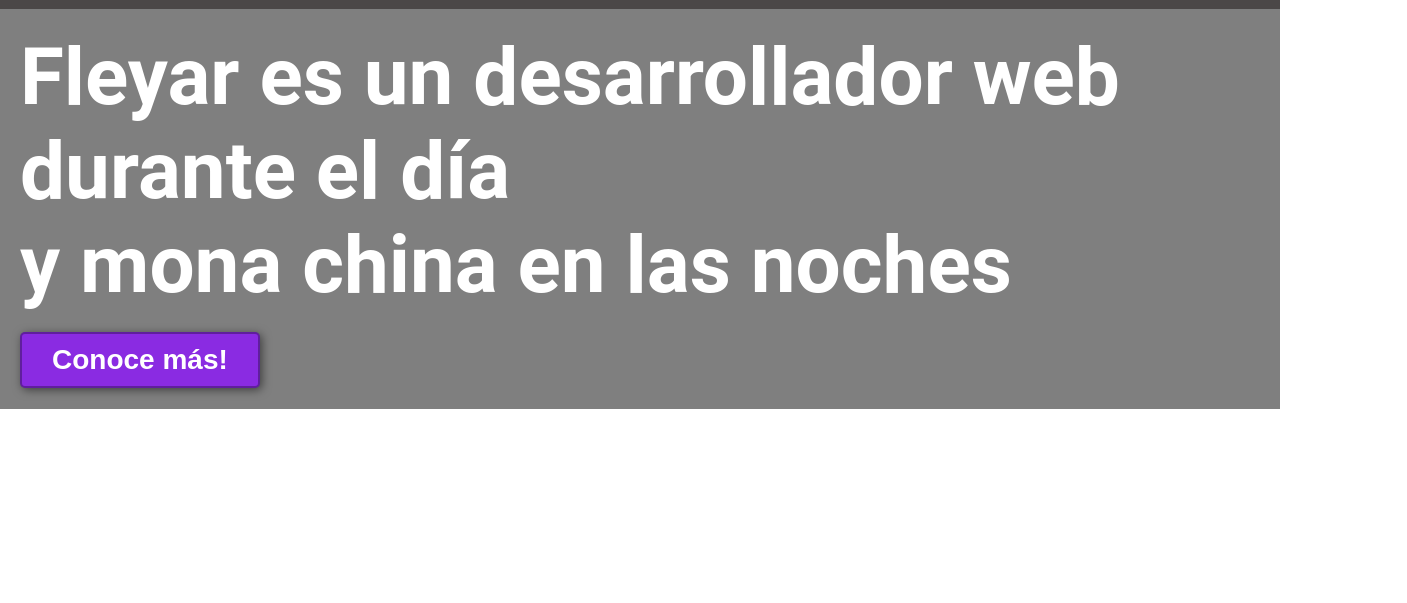
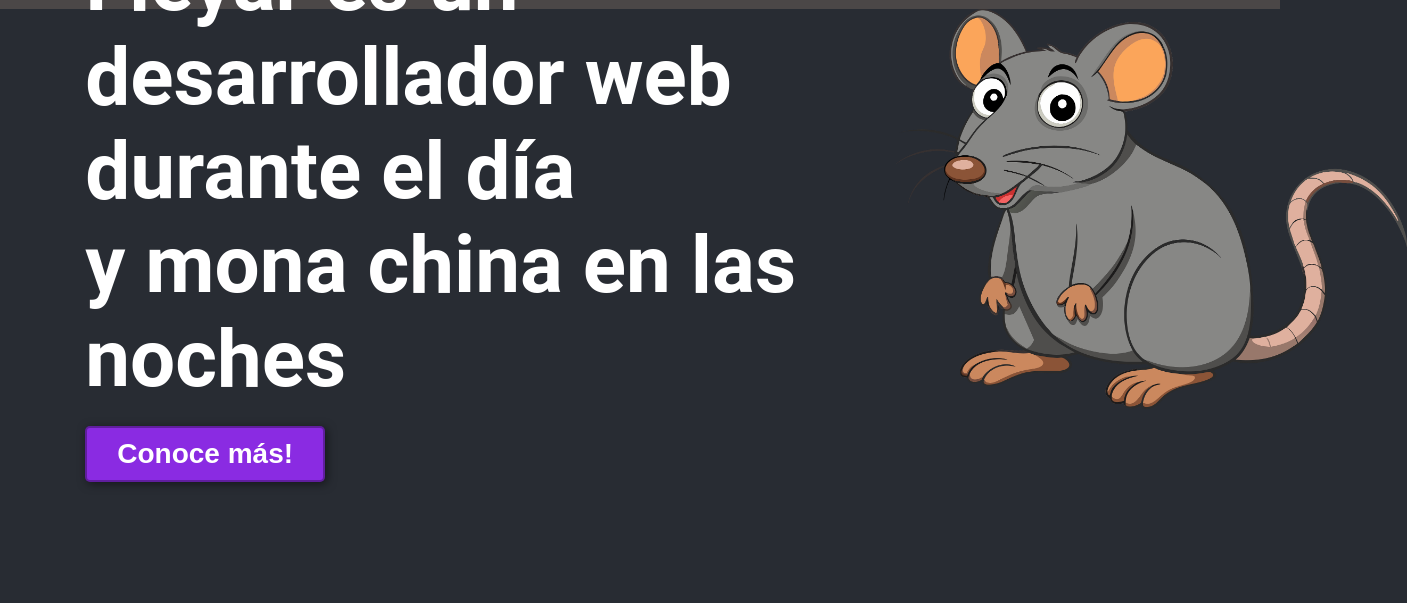
Before and after one commit to Fleyar/portafolio, a plain HTML site: page index.html in a window 1280 px wide. Shown: the part 71-674 px from the top of the page, 1407 px wide, since content can reach past the window. Drawn offline with Linux system fonts and the light colour scheme.

Commit message:
seccion 1

```diff
--- a/index.css
+++ b/index.css
@@ -8,6 +8,7 @@ html{
 }
 
 body{
+    background-color: #282C33;
     font-family: 'Roboto', sans-serif;
     /* margin-left: 45px;
     margin-right: 45px; */
@@ -93,14 +94,8 @@ header a:hover{
     align-items: start;
     justify-content: center;
     /* text-align: center; */
-    flex-direction: column;
+    /* flex-direction: column; */
     height: 50vh;
-    background-image: linear-gradient(
-        0deg,
-        rgba(0,0,0,0.5),
-        rgba(0,0,0,0.5)
-    )
-    ,url("media/hero.jpg");
     background-repeat: no-repeat;
     background-size: cover;
     background-position: center center;
@@ -115,9 +110,28 @@ header a:hover{
     margin-left: 20px;
     margin-top: 20px;
 }
+#image-hero{
+    width: 30%;
+    height: 50vh;
+}
+.redes{
+    width: 10%;
+}
+.heroin{
+    display: flex;
+    align-items: start;
+    justify-content: center;
+    /* text-align: center; */
+    flex-direction: column;
+    height: 50vh;
+    /* background-image: linear-gradient(0deg, rgba(0, 0, 0, 0.5), rgba(0, 0, 0, 0.5)), url(media/hero.png); */
+    background-repeat: no-repeat;
+    background-size: cover;
+    background-position: center center;
+}
 
 #fleyarin .container{
-    text-align: center;
+    /* text-align: center; */
     padding: 200px 12px;
 }
 
--- a/index.html
+++ b/index.html
@@ -19,20 +19,24 @@
 
     <div class="container-body">
     <section id="hero">
-        <h1>Fleyar es un desarrollador web durante el día <br> y mona china en las noches</h1>
-        <button>Conoce más!</button>
+        <div class="redes"><a href="discord"></a></div>
+        <div class="heroin">
+            <h1>Fleyar es un desarrollador web durante el día <br> y mona china en las noches</h1>
+            <button>Conoce más!</button>
+        </div>
+        <div class ="image" id="image-hero"><img src="media/image-hero.png" alt="media" style="height: 50vh;"></div>
     </section>
 
-   <!--  <section id="fleyarin">
+    <section id="fleyarin">
         <div class="container">
             <div class="img-container"></div>
             <div class="texto">
 
-                <h2>Somos <span class="color-acento">ProgramaYa!</span></h2>
+                <h2><span class="color-acento">#</span>Proyectos</h2>
                 <p>Lorem ipsum dolor sit amet consectetur adipisicing elit. Suscipit veritatis a autem sed dignissimos commodi, voluptas incidunt voluptatibus cum, quia neque nulla consequatur laborum accusamus, perspiciatis odio nemo minus vel!</p>
             </div>
         </div>
-    </section> -->
+    </section>
 
     <!-- <section id="nuestros-programas">
         <div class="container">
```
Also changed, not shown: media/image-hero.png (added).
